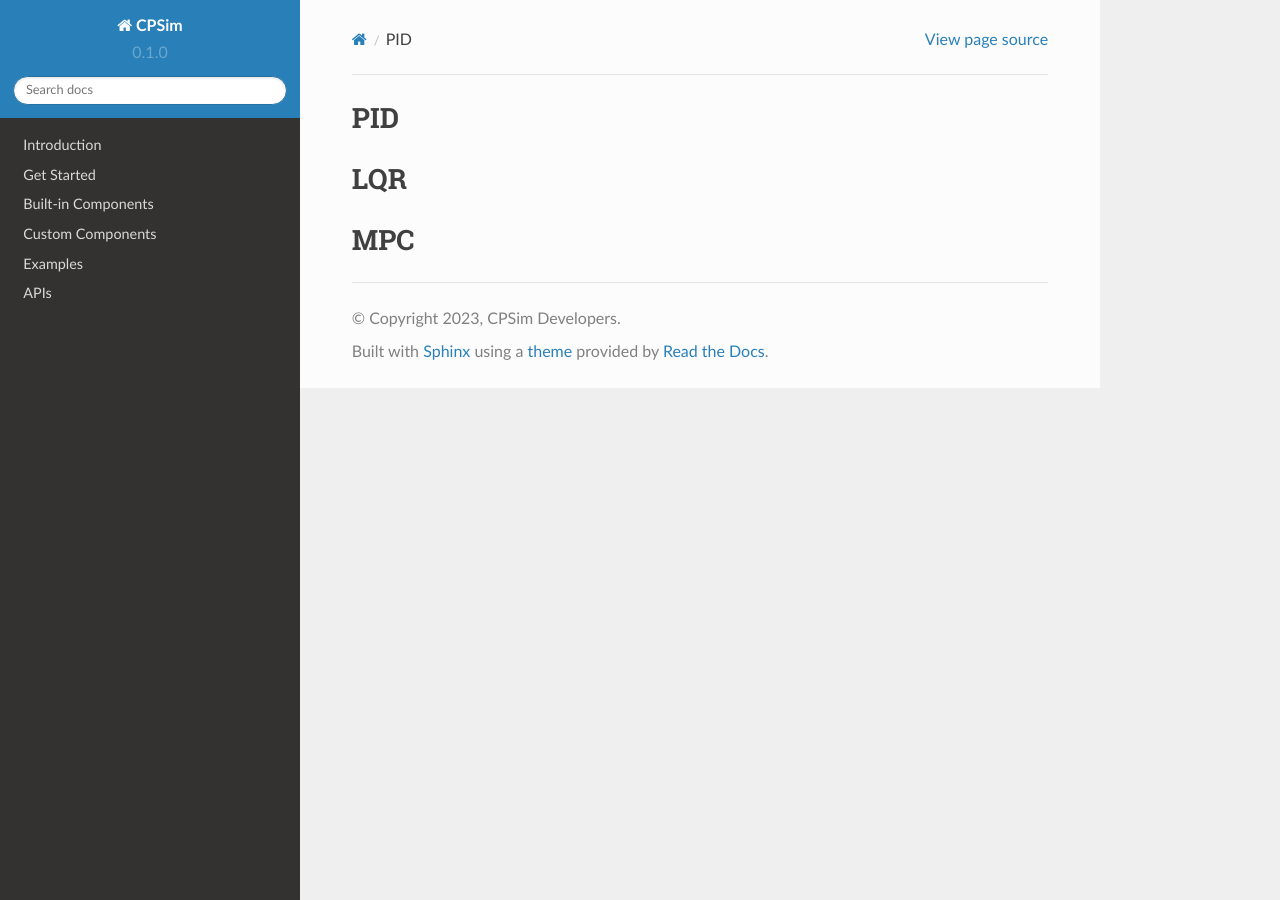
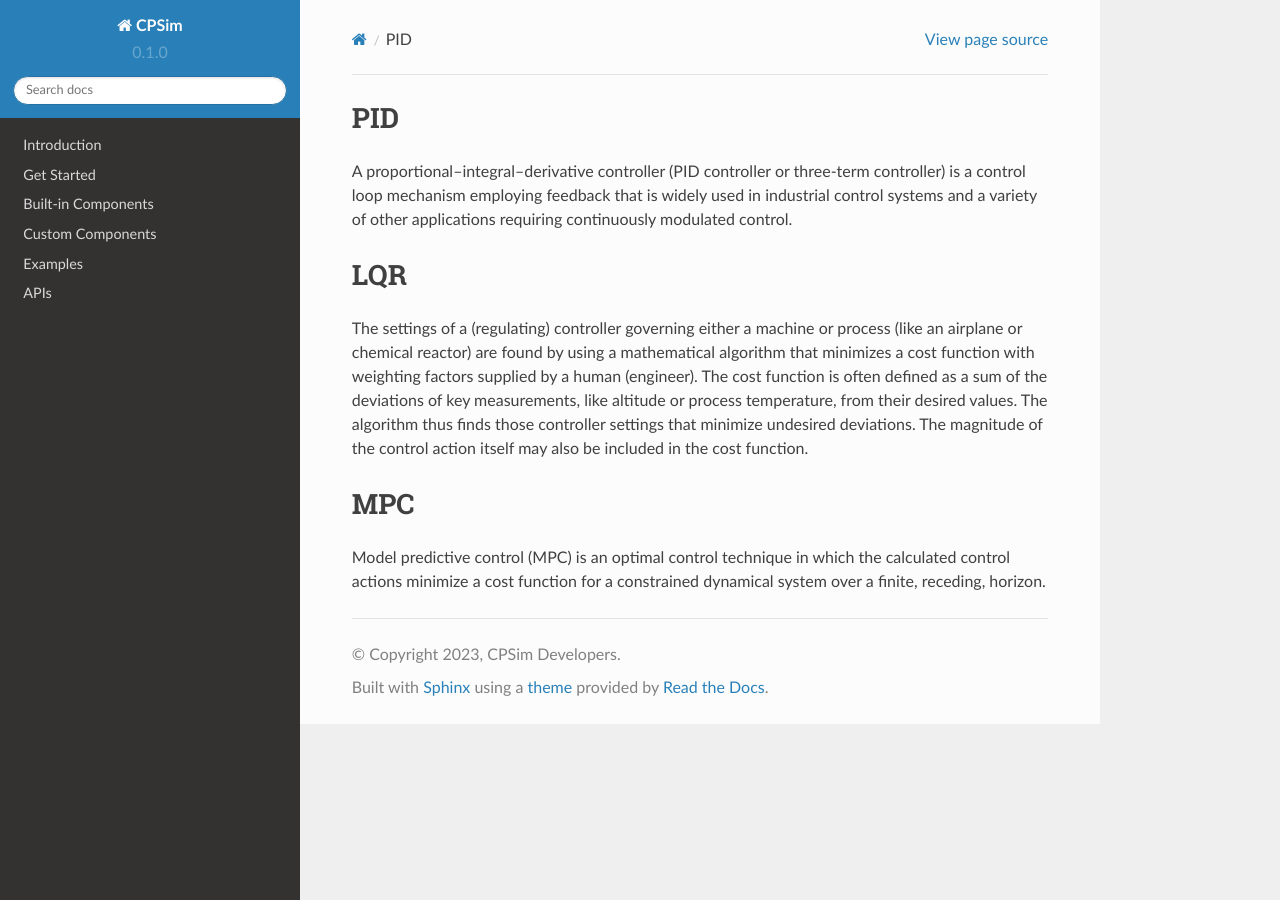
Before and after one commit to JFan1997/CPSim, a Sphinx documentation site: the page built from docs/source/3_basic/controller.rst, in a window 1280 px wide. Built offline with Sphinx 7.4.7 and the Read the Docs theme 2.0.0, drawn with Linux system fonts in a browser that asks for light colours; pages that are not in the unit, such as notebooks, are missing from menus.

Commit message:
controller

```diff
--- a/docs/source/3_basic/controller.rst
+++ b/docs/source/3_basic/controller.rst
@@ -1,8 +1,11 @@
 PID
 ~~~~~~~
+A proportional–integral–derivative controller (PID controller or three-term controller) is a control loop mechanism employing feedback that is widely used in industrial control systems and a variety of other applications requiring continuously modulated control.
 
 LQR
 ~~~~~~
+The settings of a (regulating) controller governing either a machine or process (like an airplane or chemical reactor) are found by using a mathematical algorithm that minimizes a cost function with weighting factors supplied by a human (engineer). The cost function is often defined as a sum of the deviations of key measurements, like altitude or process temperature, from their desired values. The algorithm thus finds those controller settings that minimize undesired deviations. The magnitude of the control action itself may also be included in the cost function.
 
 MPC
 ~~~~~~
+Model predictive control (MPC) is an optimal control technique in which the calculated control actions minimize a cost function for a constrained dynamical system over a finite, receding, horizon.
```
